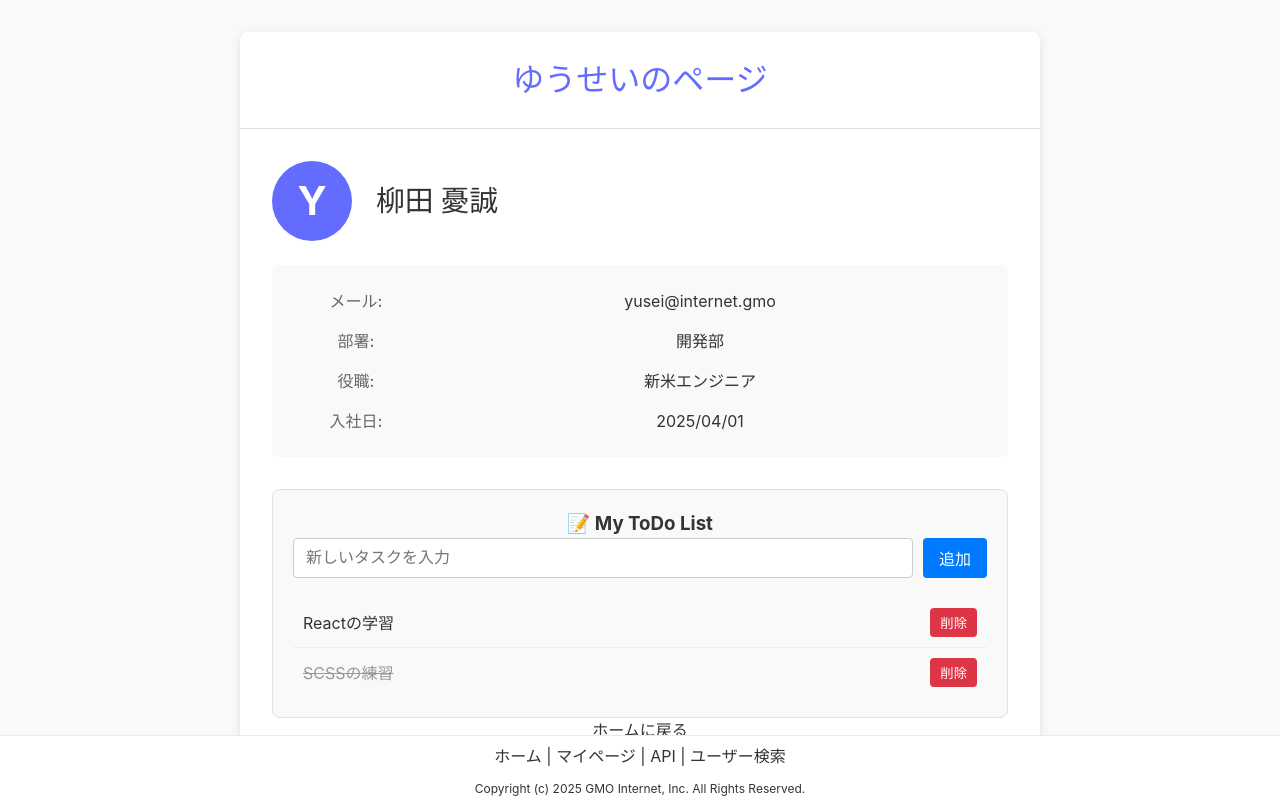
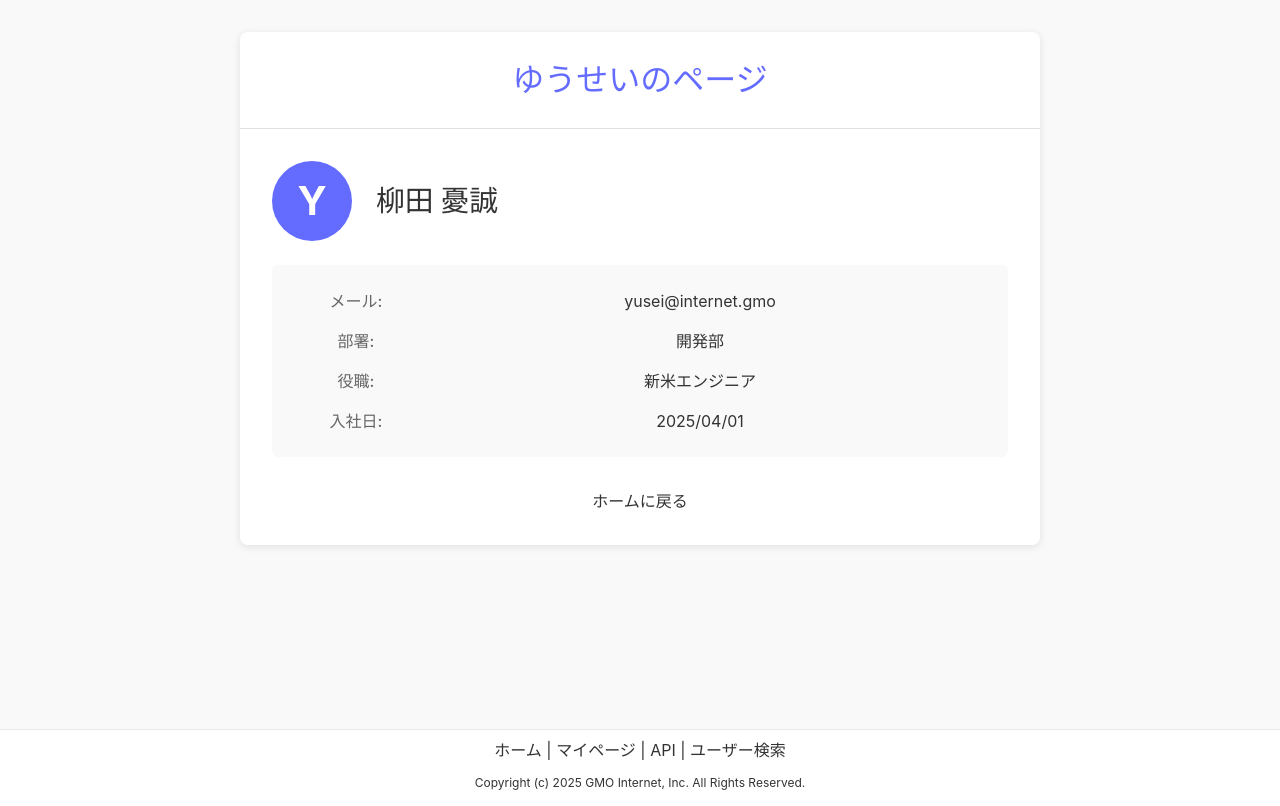
Before and after one commit to keitaroishiya/intern-250725, a React (Vite) app: page /yusei in a window 1280 px wide. Built offline with nearby package versions, Linux system fonts and the light colour scheme.

Commit message:
もどす

```diff
--- a/src/pages/yusei/yusei.tsx
+++ b/src/pages/yusei/yusei.tsx
@@ -1,56 +1,11 @@
-/** * 自分のページのサンプル
+/**
+ * 自分のページのサンプル
  */
 
-import { useState } from 'react';
 import { Link } from 'react-router-dom';
 import './yusei.scss';
 
-function Yusei() {
-  // --- ToDoリスト用のState ---
-  // タスクのリストを管理するstate
-  const [todos, setTodos] = useState([
-    { id: 1, text: 'Reactの学習', completed: false },
-    { id: 2, text: 'SCSSの練習', completed: true },
-  ]);
-  // 新規タスクの入力値を管理するstate
-  const [inputValue, setInputValue] = useState('');
-
-  // --- ToDoリスト用の関数 ---
-  // 入力値が変更されたときにstateを更新
-  const handleInputChange = (e) => {
-    setInputValue(e.target.value);
-  };
-
-  // タスクを追加する関数
-  const handleAddTodo = () => {
-    // 入力が空の場合は何もしない
-    if (inputValue.trim() === '') return;
-
-    const newTodo = {
-      id: Date.now(), // ユニークなIDを生成
-      text: inputValue,
-      completed: false,
-    };
-    // 既存のリストに新しいタスクを追加
-    setTodos([...todos, newTodo]);
-    setInputValue(''); // 入力欄をクリア
-  };
-
-  // タスクの完了状態を切り替える関数
-  const handleToggleTodo = (id) => {
-    setTodos(
-      todos.map(todo =>
-        todo.id === id ? { ...todo, completed: !todo.completed } : todo
-      )
-    );
-  };
-
-  // タスクを削除する関数
-  const handleDeleteTodo = (id) => {
-    setTodos(todos.filter(todo => todo.id !== id));
-  };
-
-
+function yusei() {
   return (
     <div className="yusei">
       <div className="yusei-container">
@@ -58,45 +13,36 @@ function Yusei() {
 
         <div className="yusei-content">
           <div className="yusei-profile">
-            {/* ... (プロフィール部分は変更なし) ... */}
             <div className="yusei-profile-header">
-              <div className="yusei-avatar">Y</div>
+              <div className="yusei-avatar">
+                Y
+              </div>
               <h2 className="yusei-name">柳田  憂誠</h2>
             </div>
+
             <div className="yusei-info">
-              <div className="yusei-info-item"><span className="label">メール:</span><span className="value">yusei@internet.gmo</span></div>
-              <div className="yusei-info-item"><span className="label">部署:</span><span className="value">開発部</span></div>
-              <div className="yusei-info-item"><span className="label">役職:</span><span className="value">新米エンジニア</span></div>
-              <div className="yusei-info-item"><span className="label">入社日:</span><span className="value">2025/04/01</span></div>
+              <div className="yusei-info-item">
+                <span className="label">メール:</span>
+                <span className="value">yusei@internet.gmo</span>
+              </div>
+              <div className="yusei-info-item">
+                <span className="label">部署:</span>
+                <span className="value">開発部</span>
+              </div>
+              <div className="yusei-info-item">
+                <span className="label">役職:</span>
+                <span className="value">新米エンジニア</span>
+              </div>
+              <div className="yusei-info-item">
+                <span className="label">入社日:</span>
+                <span className="value">2025/04/01</span>
+              </div>
             </div>
           </div>
 
-          {/* ===== ここから追加したToDoリスト機能 ===== */}
-          <div className="yusei-todo-feature">
-            <h3 className="yusei-feature-title">📝 My ToDo List</h3>
-            <div className="yusei-todo-input-area">
-              <input
-                type="text"
-                value={inputValue}
-                onChange={handleInputChange}
-                className="yusei-todo-input"
-                placeholder="新しいタスクを入力"
-              />
-              <button onClick={handleAddTodo} className="yusei-button">追加</button>
-            </div>
-            <ul className="yusei-todo-list">
-              {todos.map(todo => (
-                <li key={todo.id} className={todo.completed ? 'completed' : ''}>
-                  <span onClick={() => handleToggleTodo(todo.id)} className="todo-text">
-                    {todo.text}
-                  </span>
-                  <button onClick={() => handleDeleteTodo(todo.id)} className="delete-button">削除</button>
-                </li>
-              ))}
-            </ul>
-          </div>
-          {/* ===== ここまで ===== */}
 
+
+          {/* トップに戻るリンク */}
           <div className="yusei-links">
             <Link to="/" className="yusei-link">ホームに戻る</Link>
           </div>
@@ -106,4 +52,4 @@ function Yusei() {
   );
 }
 
-export default Yusei;
+export default yusei;
```
